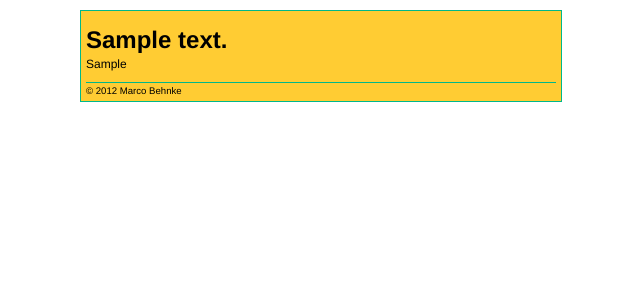
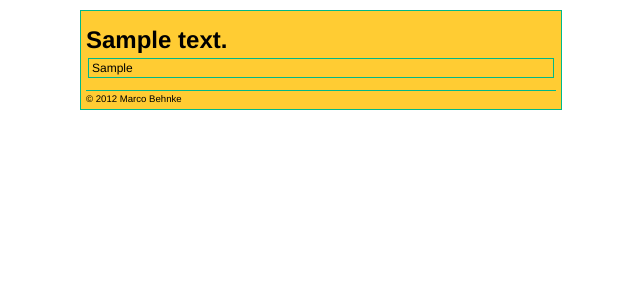
Before and after one commit to firegate666/MicroBlog, a PHP site: template templates/error.php in a window 1280 px wide. Shown: the top 300 px of the page, without its empty margins (319-959 px from the left). Run offline with PHP 8.4, Linux system fonts and the light colour scheme; the template is opened without the code that fills it: most values are stand-ins (such as "Sample title", 1, 10 or a date in 2020).

Commit message:
add error styles

```diff
--- a/htdocs/css/main.css
+++ b/htdocs/css/main.css
@@ -66,6 +66,13 @@ i {
 	margin-top: 12px;
 	padding-top: 3px;
 	font-size: 0.8em;
+}
+
+#error-content pre {
+	margin: 2px;
+	padding: 3px;
+	overflow: auto;
+	border: 1px solid #00B88A;
 }
 
 form.new-post {
--- a/templates/error.php
+++ b/templates/error.php
@@ -1,2 +1,4 @@
-<h1><?=$exception->getMessage()?></h1>
-<pre><?=$exception->getTraceAsString()?></pre>
+<div id="error-content">
+	<h1><?=$exception->getMessage()?></h1>
+	<pre><?=$exception->getTraceAsString()?></pre>
+</div>
```
